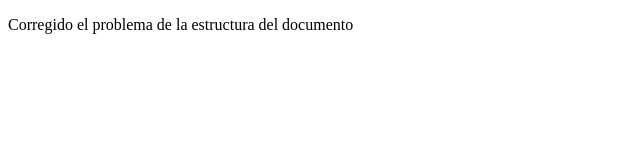
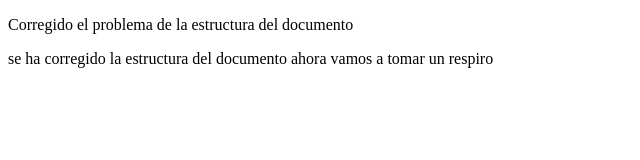
Before and after one commit to drarellano/myremoterepo, a plain HTML site: page index.html in a window 1280 px wide. Shown: the whole page, without its empty margins (0-640 px from the left). Drawn offline with Linux system fonts and the light colour scheme.

Commit message:
damos un respiro

```diff
--- a/index.html
+++ b/index.html
@@ -3,9 +3,10 @@
 <head>
   <meta charset="UTF-8">
   <meta name="viewport" content="width=device-width, initial-scale=1.0">
-  <title>Cambiamos el titulo de la pestaña</title>
+  <title>Nuevo titulo</title>
 </head>
 <body>
   <p>Corregido el problema de la estructura del documento</p>
+  <p>se ha corregido la estructura del documento ahora vamos a tomar un respiro</p>
 </body>
 </html>
```
